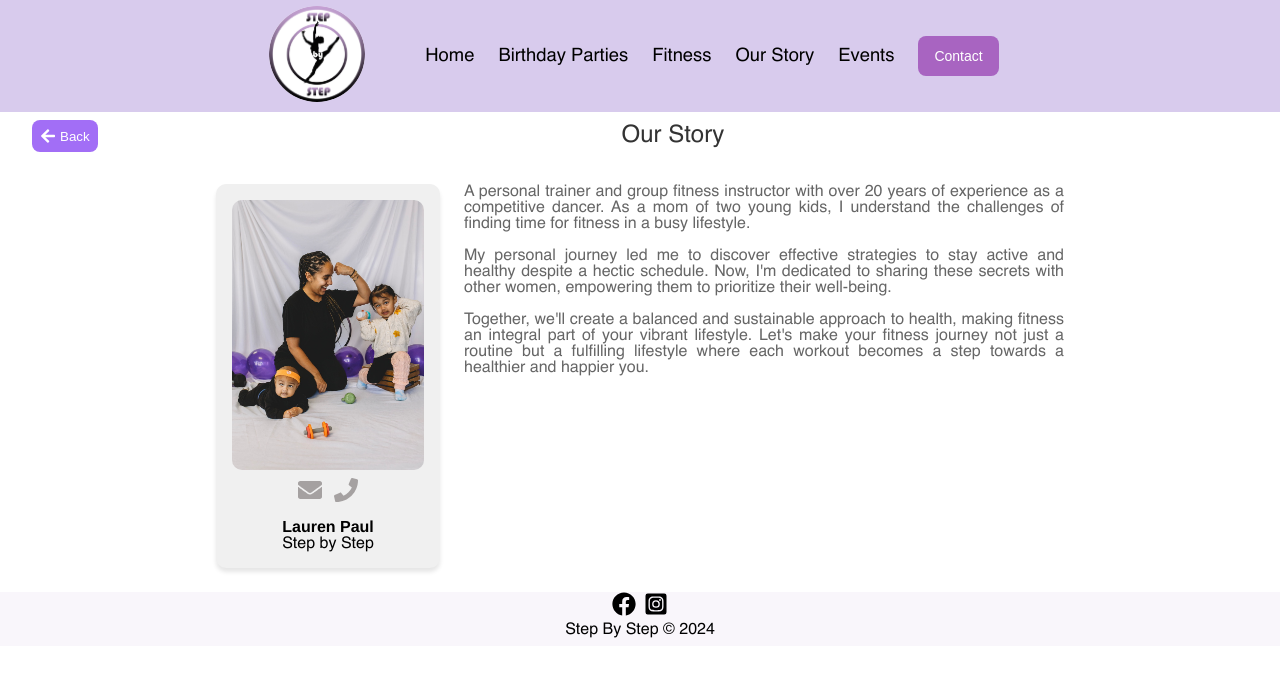
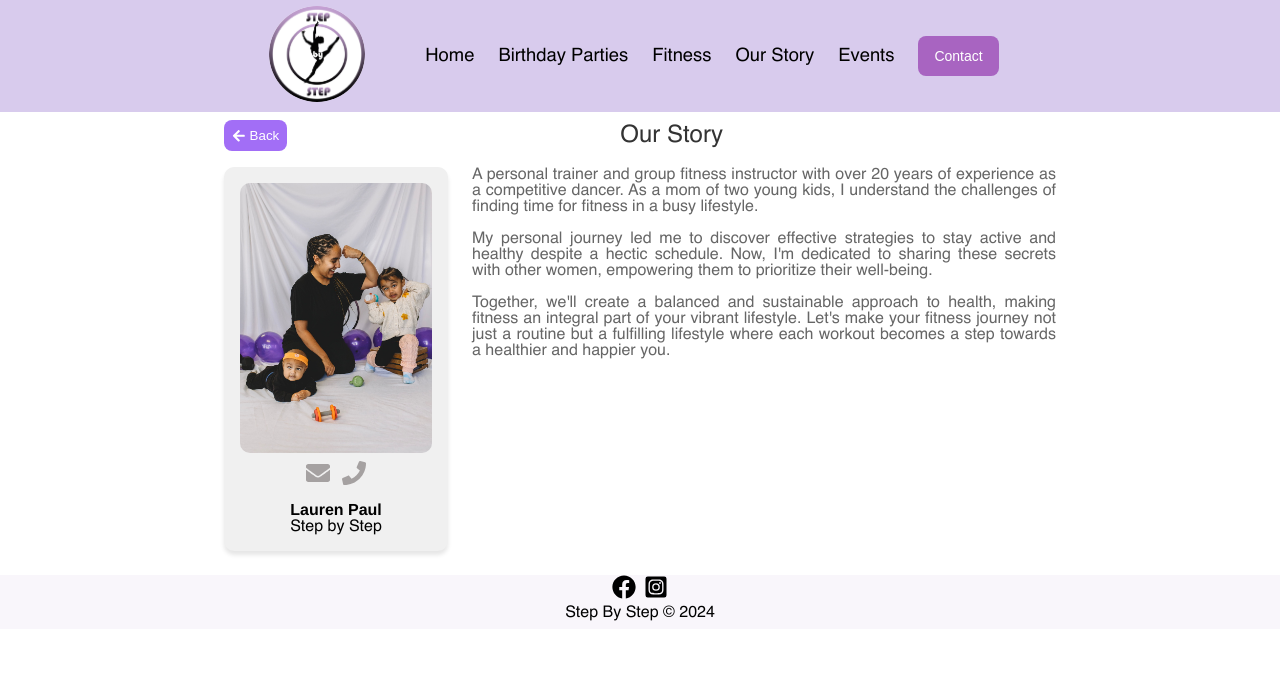
Before and after one commit to ralphdaryn/stepbystepstars, a React (Create React App) app: page /ourstory in a window 1280 px wide. Shown: the top 676 px of the page. Built offline with nearby package versions, Linux system fonts and the light colour scheme.

Commit message:
style back button layout and padding

```diff
--- a/src/components/About/About.scss
+++ b/src/components/About/About.scss
@@ -2,19 +2,19 @@
 @use "../../styles/partials/mixins" as *;
 
 .about {
-  padding: 0.5rem 2rem;
+  padding: 0.25rem 2rem;
   margin-top: 7rem;
+  @include tablet {
+    padding: 0.5rem 4rem 2rem;
+  }
+  @include desktop {
+    padding: 0.5rem 14rem;
+  }
 
   &__header {
     display: flex;
     align-items: center;
     margin-bottom: 1rem;
-    @include tablet {
-      margin-bottom: 1.5rem;
-    }
-    @include desktop {
-      margin-bottom: 2rem;
-    }
   }
 
   &__title {
--- a/src/components/BackButton/BackButton.js
+++ b/src/components/BackButton/BackButton.js
@@ -11,7 +11,8 @@ const BackButton = () => {
 
   return (
     <button className="back-button" onClick={handleBackClick}>
-      <FaArrowLeft className="back-button-icon" /> Back
+      <FaArrowLeft className="back-button-icon" />
+      <span className="back-button-text">Back</span>
     </button>
   );
 };
--- a/src/components/BackButton/BackButton.scss
+++ b/src/components/BackButton/BackButton.scss
@@ -1,22 +1,41 @@
+@use "../../styles/partials/colors" as *;
+@use "../../styles/partials/mixins" as *;
+
 .back-button {
   display: flex;
   align-items: center;
-  padding: .5rem;
+  padding: 0.5rem;
   background-color: #a26ef6;
   color: #fff;
   border: none;
   border-radius: 8px;
   cursor: pointer;
   transition: background-color 0.3s;
+
   &:hover {
     background-color: #8258c5;
   }
+
   &:focus {
     outline: none;
+  }
+
+  .back-button-text {
+    display: none; // Initially hide the text
+
+    @include tablet {
+      display: inline; // Show text on tablet
+    }
+
+    @include desktop {
+      display: inline; // Show text on desktop
+    }
   }
 }
 
 .back-button-icon {
-  font-size: 1rem;
-  margin-right: .25rem;
+  font-size: .85rem;
+  @include tablet {
+    margin-right: 0.25rem;
+  }
 }
--- a/src/components/Danceparty/Danceparty.scss
+++ b/src/components/Danceparty/Danceparty.scss
@@ -2,22 +2,26 @@
 @use "../../styles/partials/mixins" as *;
 
 .danceparty {
-  padding: 0.5rem 2rem;
+  padding: 0.25rem 2rem;
   margin-top: 7rem;
+
   @include tablet {
-    padding: 2rem 4rem 6rem;
+    padding: .5rem 4rem 6.5rem;
   }
+
   @include desktop {
-    padding: 2rem 16rem 8rem;
+    padding: .5rem 14rem 8rem;
   }
 
   &__header {
     display: flex;
     align-items: center;
     margin-bottom: 1rem;
+
     @include tablet {
       margin-bottom: 1.5rem;
     }
+
     @include desktop {
       margin-bottom: 2rem;
     }
@@ -44,9 +48,11 @@
     display: block;
     border-radius: 0.5rem;
     margin-bottom: 0.5rem;
+
     @include tablet {
       width: 22.5rem;
     }
+
     @include desktop {
       width: 25rem;
     }
--- a/src/components/Events/Events.scss
+++ b/src/components/Events/Events.scss
@@ -4,13 +4,13 @@
 .events-form {
   display: flex;
   flex-direction: column;
-  padding: 0 4rem 2rem;
-  margin-top: 8rem;
+  padding: 0.25rem 2rem 2rem;
+  margin-top: 7rem;
   @include tablet {
-    padding: 0 14rem 2rem;
+    padding: 0.5rem 4rem 2rem;
   }
   @include desktop {
-    padding: 0 30rem 2rem;
+    padding: 0.5rem 14rem 2rem;
   }
 
   &__header {
--- a/src/components/Facepaint/Facepaint.scss
+++ b/src/components/Facepaint/Facepaint.scss
@@ -2,13 +2,13 @@
 @use "../../styles/partials/mixins" as *;
 
 .facepaint {
-  padding: 0.5rem 2rem;
+  padding: 0.25rem 2rem;
   margin-top: 7rem;
   @include tablet {
-    padding: 2rem 4rem;
+    padding: .5rem 4rem 10rem;
   }
   @include desktop {
-    padding: 2rem 12rem 4rem;
+    padding: .5rem 14rem 6rem;
   }
   &__header {
     display: flex;
--- a/src/components/GroupFitness/GroupFitness.scss
+++ b/src/components/GroupFitness/GroupFitness.scss
@@ -2,13 +2,13 @@
 @use "../../styles/partials/mixins" as *;
 
 .groupfitness {
-  padding: 0.5rem 2rem;
+  padding: 0.25rem 2rem;
   margin-top: 7rem;
   @include tablet {
-    padding: 2rem 4rem;
+    padding: .5rem 4rem;
   }
   @include desktop {
-    padding: 2rem 12rem;
+    padding: .5rem 14rem;
   }
 
   &__header {
--- a/src/components/Header/Header.scss
+++ b/src/components/Header/Header.scss
@@ -166,7 +166,7 @@
         align-items: center;
         justify-content: space-between;
         width: 100%;
-        font-size: 1.15rem;
+        font-size: 1.25rem;
         text-decoration: none;
 
         &:hover {
--- a/src/components/MommyandMe/MommyandMe.scss
+++ b/src/components/MommyandMe/MommyandMe.scss
@@ -3,24 +3,18 @@
 
 .mommyandme {
   margin-top: 7rem;
-  padding: 0.5rem 2rem;
+  padding: 0.25rem 2rem;
   @include tablet {
-    padding: 2rem 4rem;
+    padding: .5rem 4rem;
   }
   @include desktop {
-    padding: 2rem 20rem 4rem;
+    padding: .5rem 14rem 4rem;
   }
 
   &__header {
     display: flex;
     align-items: center;
     margin-bottom: 1rem;
-    @include tablet {
-      margin-bottom: 1.5rem;
-    }
-    @include desktop {
-      margin-bottom: 2rem;
-    }
   }
 
   &__title {
--- a/src/components/MusicalBabies/Musicalbabies.scss
+++ b/src/components/MusicalBabies/Musicalbabies.scss
@@ -2,13 +2,13 @@
 @use "../../styles/partials/mixins" as *;
 
 .musicalbabies {
-  padding: 0.5rem 2rem;
+  padding: 0.25rem 2rem;
   margin-top: 7rem;
   @include tablet {
-    padding: 2rem 4rem;
+    padding: .5rem 4rem;
   }
   @include desktop {
-    padding: 2rem 12rem;
+    padding: .5rem 14rem;
   }
   &__header {
     display: flex;
--- a/src/components/PrivateTraining/PrivateTraining.scss
+++ b/src/components/PrivateTraining/PrivateTraining.scss
@@ -2,13 +2,13 @@
 @use "../../styles/partials/mixins" as *;
 
 .private-training {
-  padding: 0.5rem 2rem;
+  padding: 0.25rem 2rem;
   margin-top: 7rem;
   @include tablet {
-    padding: 2rem 4rem;
+    padding: .5rem 4rem;
   }
   @include desktop {
-    padding: 2rem 12rem;
+    padding: .5rem 14rem;
   }
 
   &__header {
```
